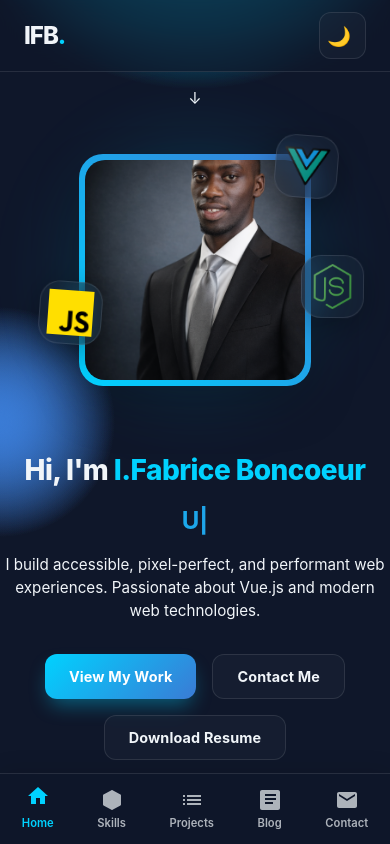
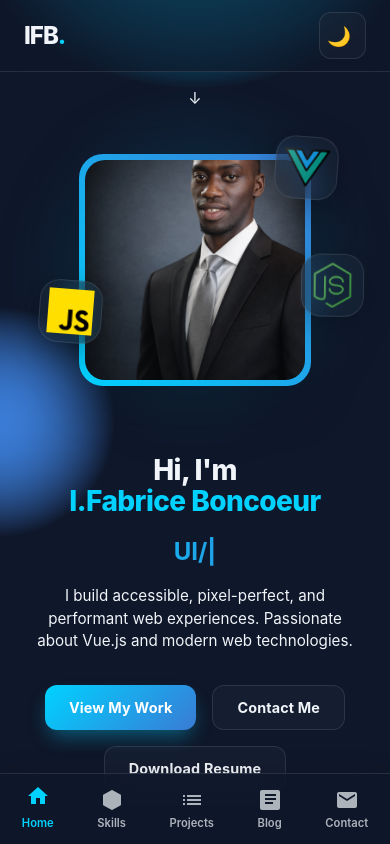
Before and after one commit to boncoeurif/portfolio-, a Vue app: page / in a window 390 px wide. Shown: the top 844 px of the page. Built offline with nearby package versions, Linux system fonts and the light colour scheme.

Commit message:
feat: complete premium mobile optimization and PC layout centering

```diff
--- a/src/views/Home.vue
+++ b/src/views/Home.vue
@@ -171,6 +171,10 @@ onMounted(() => {
   flex-direction: column;
   gap: 6rem;
   padding-bottom: 4rem;
+  max-width: 1200px;
+  margin: 0 auto;
+  padding-left: 2rem;
+  padding-right: 2rem;
 }
 
 /* Hero Section */
```
